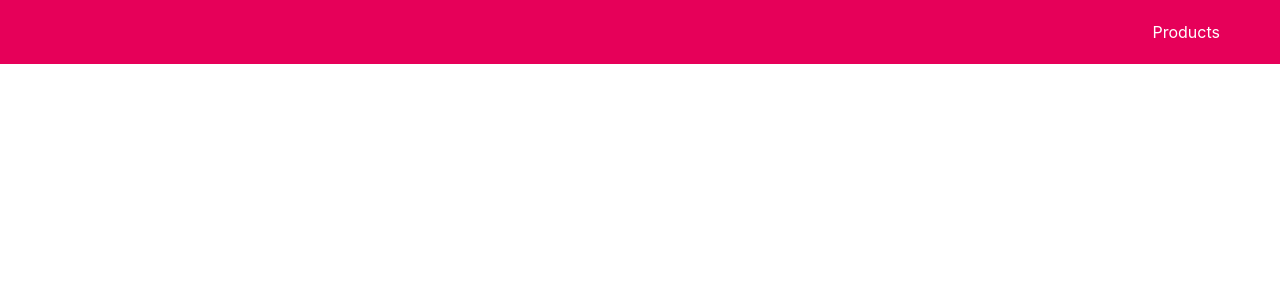
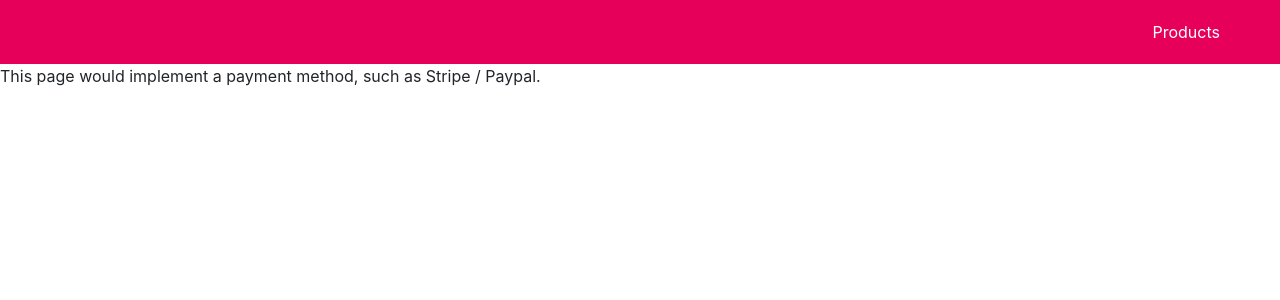
Before and after one commit to Soupcodes/front-end-tech-test, a React (Create React App) app: page /payment in a window 1280 px wide. Shown: the top 300 px of the page. Built offline with nearby package versions, Linux system fonts and the light colour scheme; some icons are missing.

Commit message:
Created a link to the payment page

```diff
--- a/src/pages/PaymentPage.jsx
+++ b/src/pages/PaymentPage.jsx
@@ -1,11 +1,11 @@
-import React from 'react';
+import React from "react";
 
 const PaymentPage = () => {
-    return (
-        <div>
-
-        </div>
-    );
+  return (
+    <div>
+      This page would implement a payment method, such as Stripe / Paypal.
+    </div>
+  );
 };
 
 export default PaymentPage;
```
